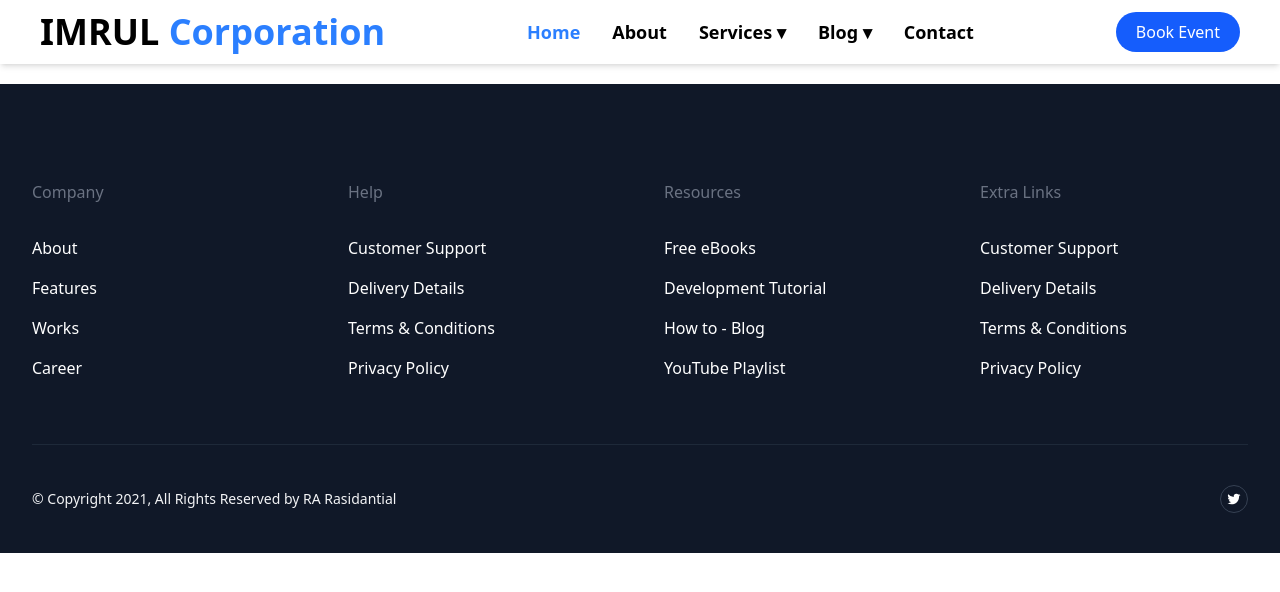
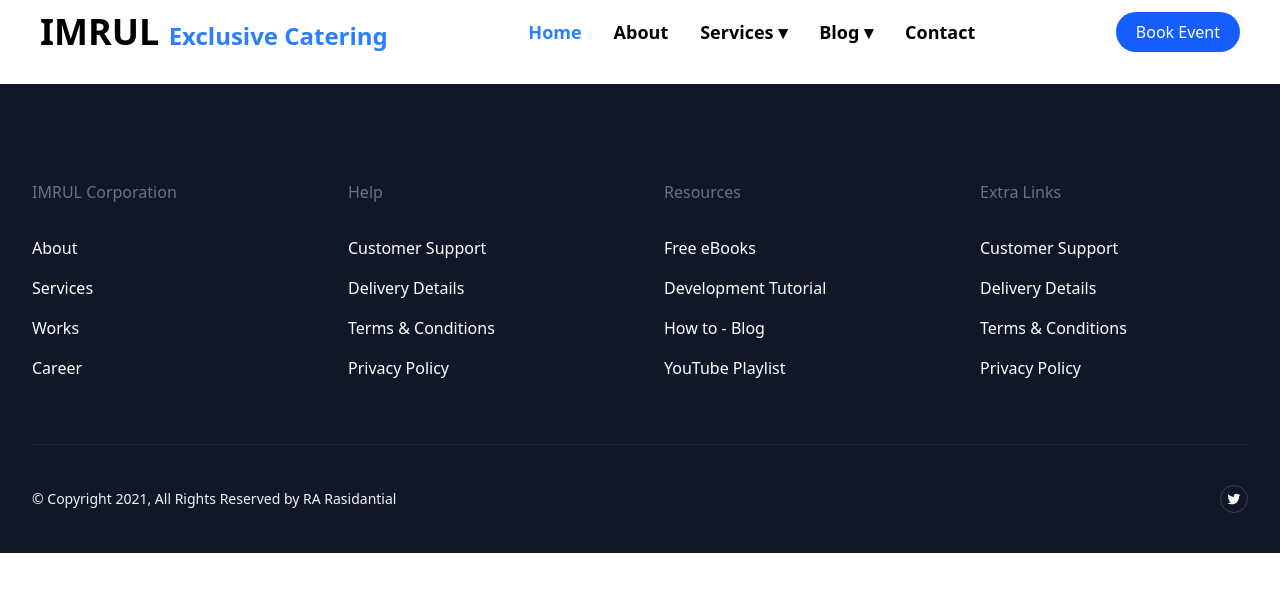
Before and after one commit to Raginaakhter/Exclusive-Catering-, a React (Vite) app: page / in a window 1280 px wide. Shown: the top 592 px of the page. Built offline with nearby package versions, Linux system fonts and the light colour scheme.

Commit message:
updated footer

```diff
--- a/src/components/Footer.jsx
+++ b/src/components/Footer.jsx
@@ -7,19 +7,19 @@ const Footer = () => {
                 <div className="px-4 mx-auto sm:px-6 lg:px-8 max-w-7xl">
                     <div className="grid grid-cols-2 gap-x-5 gap-y-12 md:grid-cols-4 md:gap-x-12">
                         <div>
-                            <p className="text-base text-gray-500">Company</p>
+                            <p className="text-base text-gray-500">IMRUL Corporation</p>
                             <ul className="mt-8 space-y-4">
                                 <li>
-                                    <a href="#" title="" className="text-base text-white transition-all duration-200 hover:text-opacity-80 focus:text-opacity-80"> About </a>
+                                    <a href="/about" title="" className="text-base text-white transition-all duration-200 hover:text-opacity-80 focus:text-opacity-80"> About </a>
                                 </li>
                                 <li>
-                                    <a href="#" title="" className="text-base text-white transition-all duration-200 hover:text-opacity-80 focus:text-opacity-80"> Features </a>
+                                    <a href="/Services" title="" className="text-base text-white transition-all duration-200 hover:text-opacity-80 focus:text-opacity-80"> Services</a>
                                 </li>
                                 <li>
-                                    <a href="#" title="" className="text-base text-white transition-all duration-200 hover:text-opacity-80 focus:text-opacity-80"> Works </a>
+                                    <a href="/blog" title="" className="text-base text-white transition-all duration-200 hover:text-opacity-80 focus:text-opacity-80"> Works </a>
                                 </li>
                                 <li>
-                                    <a href="#" title="" className="text-base text-white transition-all duration-200 hover:text-opacity-80 focus:text-opacity-80"> Career </a>
+                                    <a href="/contact" title="" className="text-base text-white transition-all duration-200 hover:text-opacity-80 focus:text-opacity-80"> Career </a>
                                 </li>
                             </ul>
                         </div>
--- a/src/components/Navber.jsx
+++ b/src/components/Navber.jsx
@@ -20,14 +20,14 @@ const Navbar = () => {
 
 
 
-    <nav className="w-full bg-white text-white sticky top-0 z-50 shadow-md">
+    <nav className="w-full text-white sticky top-0 z-50 ">
 
       {/* TOP BAR */}
       <div className="flex items-center justify-between px-4 md:px-10 h-16">
 
         {/* LOGO */}
         <Link to="/" className="text-4xl font-bold text-black">
-          IMRUL <span className="text-blue-500">Corporation</span>
+          IMRUL <span className="text-blue-500 text-2xl">Exclusive Catering</span>
         </Link>
 
         {/* DESKTOP MENU */}
```
